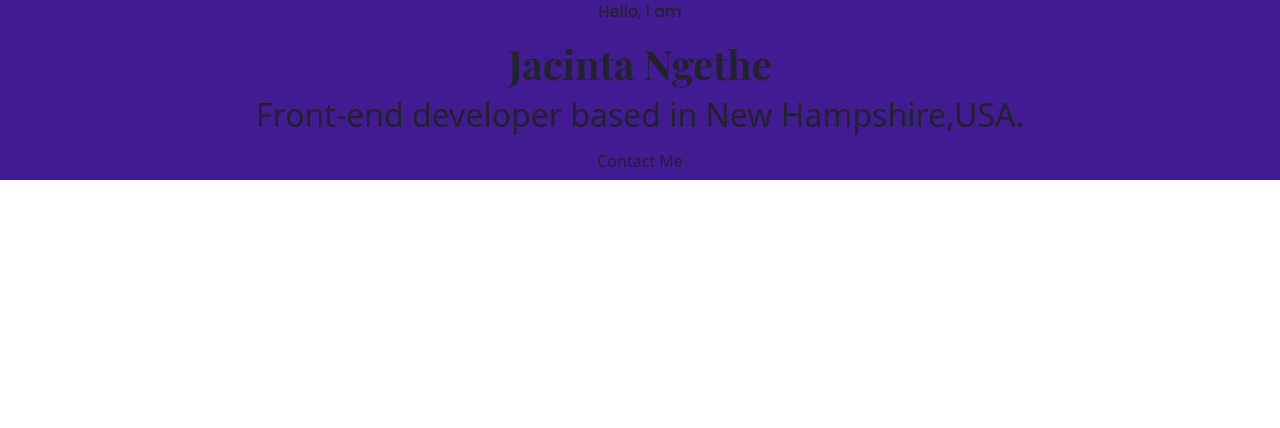
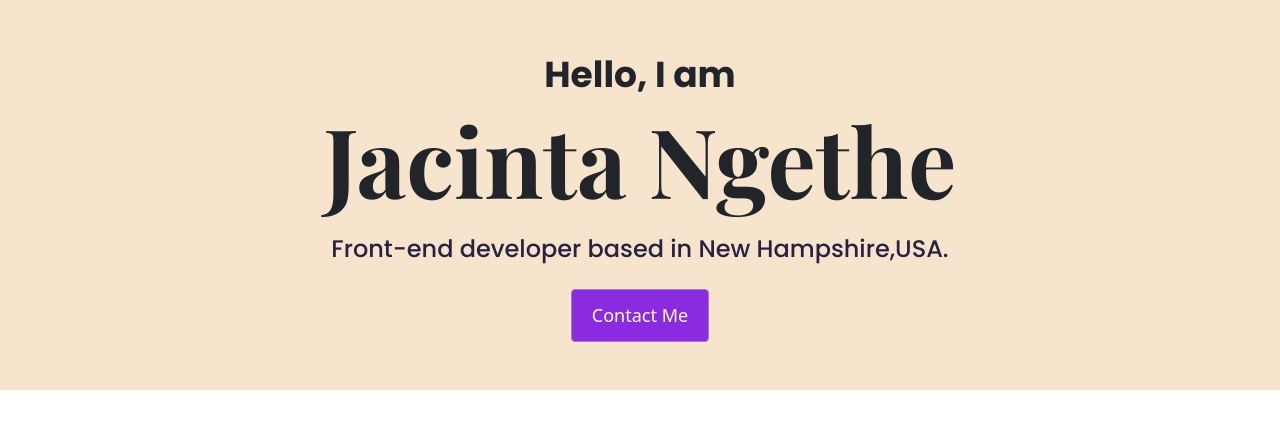
Before and after one commit to purpleflavor/portfolio-project, a plain HTML site: page index.html in a window 1280 px wide. Drawn offline with nearby package versions, Linux system fonts and the light colour scheme.

Commit message:
created the homepage design

```diff
--- a/index.html
+++ b/index.html
@@ -3,22 +3,28 @@
 <head>
     <meta charset="UTF-8">
     <meta http-equiv="X-UA-Compatible" content="IE=edge">
+    <meta name="viewport" content="width=device-width, initial-scale=1.0">
+    <title>Jacinta Ngethe- Front-End Developer</title>
     <link href="https://cdn.jsdelivr.net/npm/bootstrap@5.1.3/dist/css/bootstrap.min.css" rel="stylesheet" integrity="sha384-1BmE4kWBq78iYhFldvKuhfTAU6auU8tT94WrHftjDbrCEXSU1oBoqyl2QvZ6jIW3" crossorigin="anonymous">
-    <script src="https://cdn.jsdelivr.net/npm/bootstrap@5.1.3/dist/js/bootstrap.bundle.min.js" integrity="sha384-ka7Sk0Gln4gmtz2MlQnikT1wXgYsOg+OMhuP+IlRH9sENBO0LRn5q+8nbTov4+1p" crossorigin="anonymous"></script>
     <link rel="preconnect" href="https://fonts.googleapis.com">
-<link rel="preconnect" href="https://fonts.gstatic.com" crossorigin>
-<link href="https://fonts.googleapis.com/css2?family=Playfair+Display:wght@542;700&family=Poppins:wght@500;700&display=swap" rel="stylesheet">
-<script src="https://kit.fontawesome.com/7647e78ee4.js" crossorigin="anonymous"></script>
+    <link rel="preconnect" href="https://fonts.gstatic.com" crossorigin>
+    <link href="https://fonts.googleapis.com/css2?family=Playfair+Display:wght@542;700&family=Poppins:wght@500;700&display=swap" rel="stylesheet">
     <link rel="stylesheet" href="styles/app.css">
-    <meta name="viewport" content="width=device-width, initial-scale=1.0">
-    <title>Document</title>
+
+    <script src="https://kit.fontawesome.com/7647e78ee4.js" crossorigin="anonymous"></script>
+   <script src="https://cdn.jsdelivr.net/npm/bootstrap@5.1.3/dist/js/bootstrap.bundle.min.js" integrity="sha384-ka7Sk0Gln4gmtz2MlQnikT1wXgYsOg+OMhuP+IlRH9sENBO0LRn5q+8nbTov4+1p" crossorigin="anonymous"></script>
+
+
+
 </head>
 <body>
-    <div class="hero">
+    <div class="hero  p-5">
   <p> Hello, I am</p>
    <h1>Jacinta Ngethe</h1>
-   <h2>Front-end developer based in New Hampshire,USA.</h2>
+   <h2 class="mb-3">Front-end developer based in New Hampshire,USA.</h2>
+   <div>
    <a href="#" class="btn btn-branding">Contact Me</a>
+   </div>
 </div>
 </body>
 </html>
--- a/styles/app.css
+++ b/styles/app.css
@@ -1,14 +1,41 @@
 
-h1{
+h1,h2,h3,h4,h5,h6{
 
  font-family: 'Playfair Display', serif;
  font-weight: bold;
+
+}
+h1{
+    font-size: 96px;
 }
 
 p{
     font-family: 'Poppins', sans-serif;
+    font-weight: normal;
 }
 .hero{
-background-color:#421B92;
-text-align: center;
+    background-color:#F7E4CC;
+    text-align: center;
+    padding:200px 20px;
 }
+
+.hero p{
+   font-size: 36px;
+   font-weight:bold;
+   margin:0;
+}
+.hero h2{
+    font-family: 'Poppins', sans-serif;
+    font-weight:normal;
+    line-height:2;
+    font-size: 24px;
+    color:#272142;
+}
+.btn-branding{
+    border-radius: 4px;
+    background-color: #8a2be2;
+    border: 1px solid #a27ac9 ;
+    color:white;
+    font-size: 18px;
+    padding:12px 20px;
+}
```
Also changed, not shown: images/shalom.png (added), images/weather.png (added), images/yoga.PNG (added).
